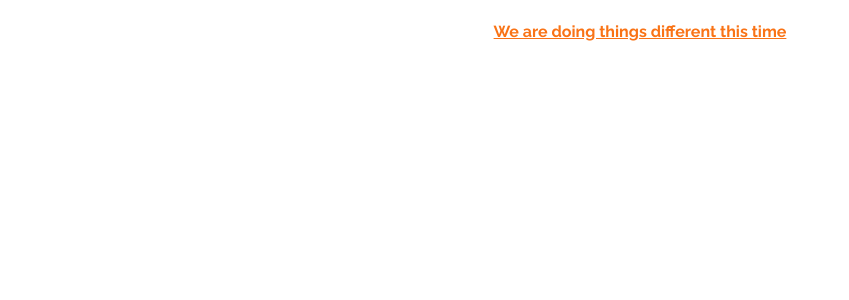
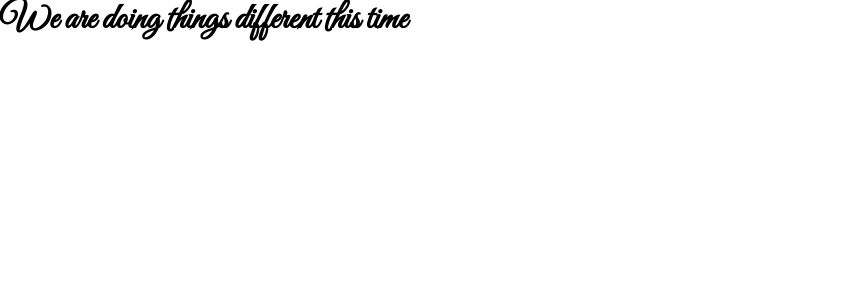
Before and after one commit to Cherrypick14/sleek_portfolio, a React (Create React App) app: page / in a window 1280 px wide. Shown: the top 300 px of the page, without its empty margins (0-849 px from the left). Built offline with nearby package versions, Linux system fonts and the light colour scheme.

Commit message:
test the app

```diff
--- a/src/App.js
+++ b/src/App.js
@@ -1,9 +1,9 @@
-
+import React from "react";
 
 function App() {
   return (
     <div className="App">
-       <h1 className="font-bold text-orange-500 underline items-center justify-center flex pt-5">We are doing things different this time</h1>
+       <h1 className="font-bold text-4xl font-signature">We are doing things different this time</h1>
 
     </div>
   );
```
